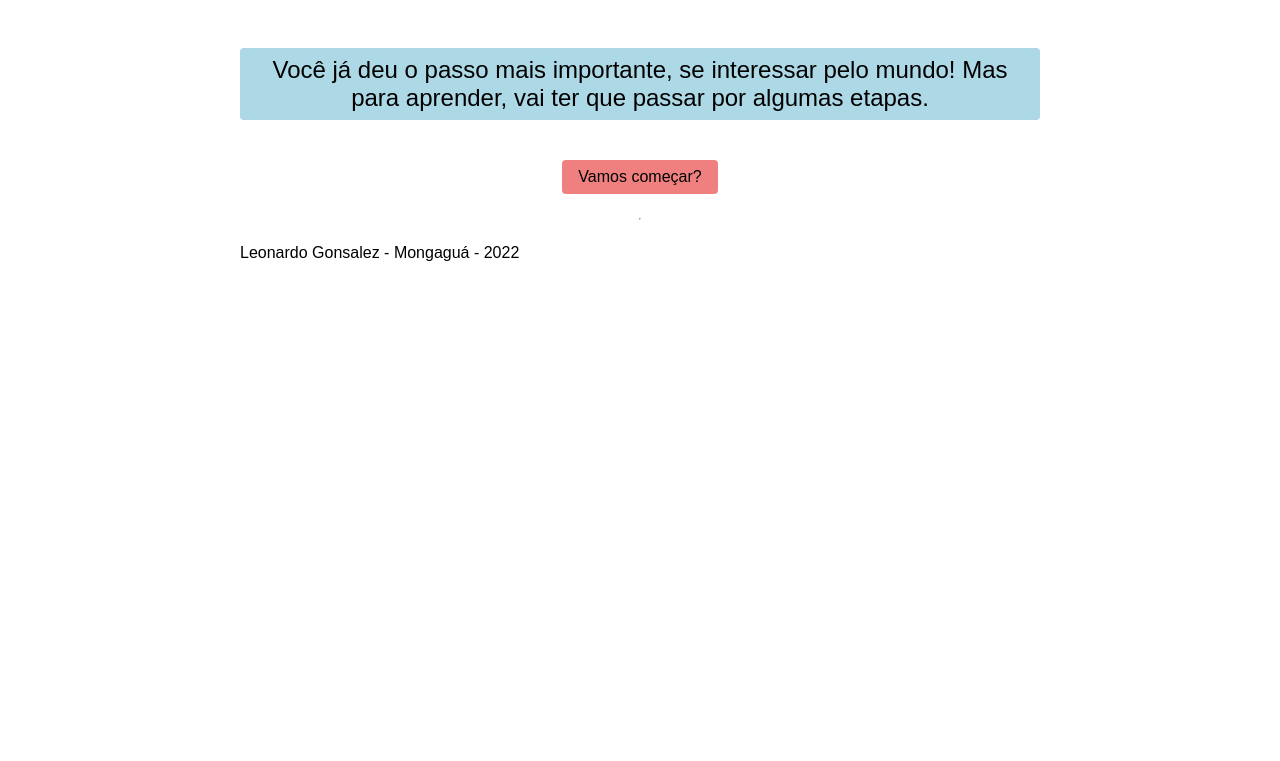
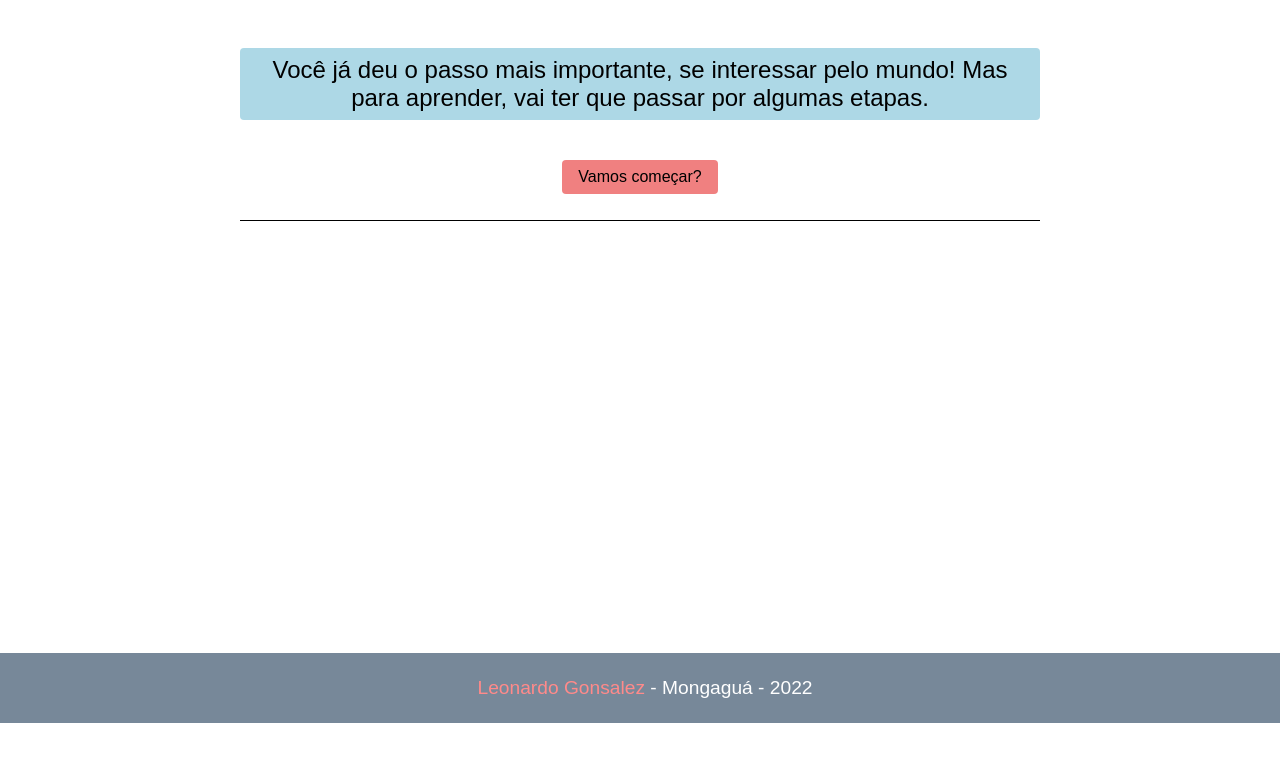
Before and after one commit to leeool/passo-a-passo, a plain HTML site: page index.html in a window 1280 px wide. Shown: the part 77-838 px from the top of the page. Before the commit the page ends 800 px from the top, so only its background shows below. Drawn offline with Linux system fonts and the light colour scheme.

Commit message:
Melhorado.

```diff
--- a/index.html
+++ b/index.html
@@ -12,11 +12,11 @@
     <div class="inicio">
         <p class="principal">Você já deu o passo mais importante, se interessar pelo mundo! Mas para aprender, vai ter que passar por algumas etapas.</p>
         <p class="link"><a href="dev-cs.html">Vamos começar?</a></p>
+        <span></span>
     </div>
-    <hr>
+    <!-- <hr> -->
     <div class="rodape">
         <p><a href="https://github.com/leeool" target="_blank">Leonardo Gonsalez</a> - Mongaguá - 2022</p>
     </div>
-
 </body>
 </html>
--- a/style.css
+++ b/style.css
@@ -1,12 +1,11 @@
 *{
-    font-family: Arial, Helvetica, sans-serif;
+    font-family: Arial;
 }
 
 body{
-    display: grid;
-    grid-template-columns: 1fr;
     max-width: 800px;
     margin: auto;
+    height: 2000px;
     position: relative;
 }
 
@@ -23,6 +22,7 @@ h1{
     padding: .5rem 1rem;
     text-align: center;
     border-radius: 4px;
+    border: 2px lightgray;
 }
 
 .inicio{
@@ -30,6 +30,10 @@ h1{
     text-align: center;
 }
 
+a{
+    text-decoration: none;
+    color: black;
+}
 .link{
     text-align: center;
     place-self: center;
@@ -38,14 +42,44 @@ h1{
     border-radius: 4px;
 }
 
-a{
-    text-decoration: none;
-    color: black;
+.link:hover{
+    border: 1px solid black;
+}
+
+.link a:hover{
+    color: white;
+    font-size: 1.2rem;
+}
+
+span{
+    display: flex;
+    background-color: black;
+    width: 800px;
+    height: 1px;
+    position: absolute;
+    top: 270px;
 }
 
 .rodape{
-    /* position: fixed; */
-    bottom: 0;
-    place-content: center;
-    columns: 1;
+    display: block;
+    position: fixed;
+    bottom: 0px;
+    left: 0;
+    background-color: lightslategray;
+    text-align: center;
+    width: 100%;
 }
+
+.rodape a{
+    color: rgb(255, 138, 138);
+}
+
+.rodape a:hover{
+    color: lightcyan;
+}
+
+.rodape{
+    padding: 5px;
+    font-size: 1.2rem;
+    color: white;
+}
```
